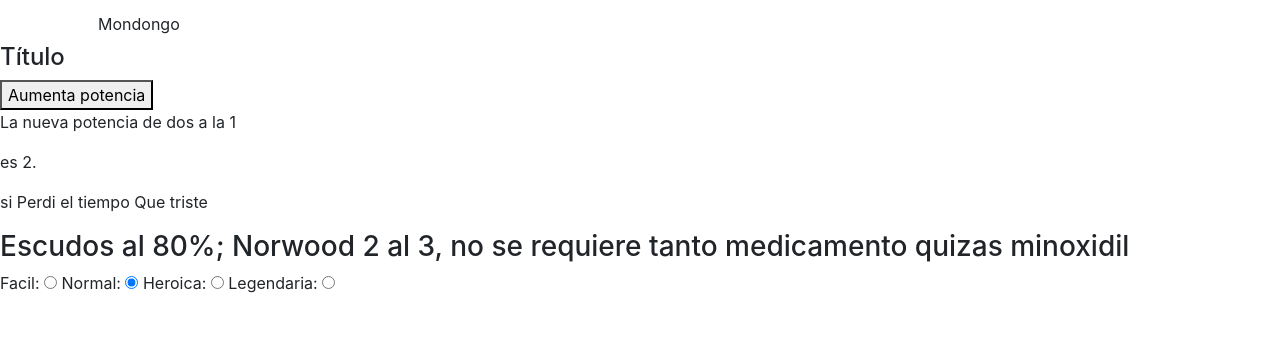
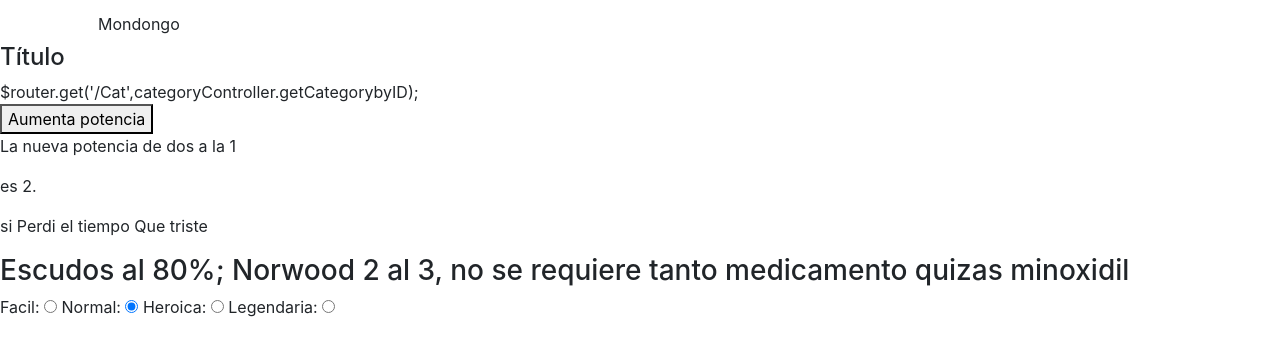
Before and after one commit to David3gzzTmz/ConBD, a plain HTML site: page index.html in a window 1280 px wide. Shown: the part 182-538 px from the top of the page. Drawn offline with nearby package versions, Linux system fonts and the light colour scheme.

Commit message:
Update index.html

```diff
--- a/index.html
+++ b/index.html
@@ -33,6 +33,8 @@
   <p>V</p>
   <p>Párrafo 2</p>
 </template>
+
+$router.get('/Cat',categoryController.getCategorybyID);
 
 <div id="Mond">
   <button v-on:click="counter *= 2, counter2 += 1"> Aumenta potencia </button>
```
